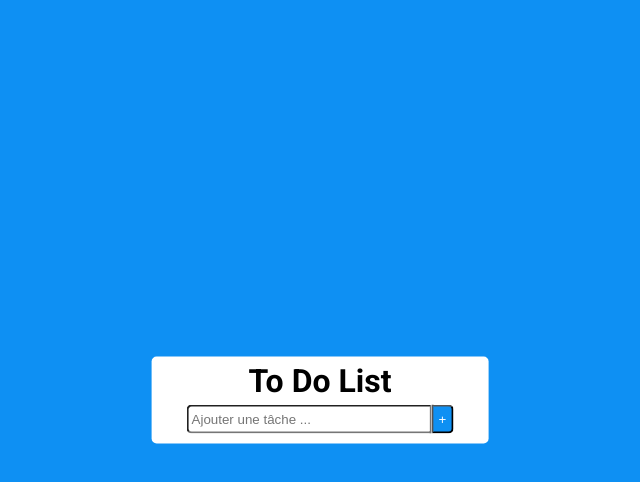
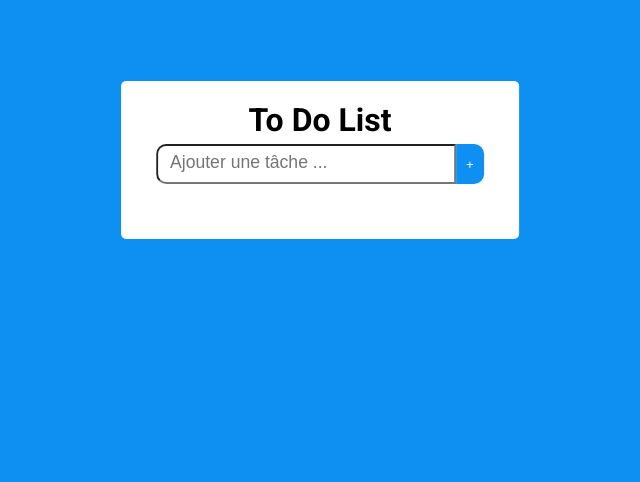
Before and after one commit to A-make-cloud/toDoList_js, a plain HTML site: page index.html in a window 1280 px wide. Shown: the whole page, without its empty margins (320-960 px from the left). Drawn offline with Linux system fonts and the light colour scheme.

Commit message:
Update style.css

```diff
--- a/style.css
+++ b/style.css
@@ -9,18 +9,23 @@
   body {
       transform: translate(-50%, -50%);
       position: absolute;
-      top: 50%;
+      top: 20%;
       left: 50%;
       background-color: rgb(14, 144, 243);
   }
 
 
+  .fa-pen-alt {
+      color: rgb(14, 144, 243);
+
+  }
 
   button {
       background-color: rgb(14, 144, 243);
-      padding: 5px;
+      padding: 0px 10px 0;
+      border-radius: 0 10px 10px 0;
       color: #fff;
-      border-radius: 0 5px 5px 0;
+      border: none;
   }
 
   h1 {
@@ -35,18 +40,18 @@
   #container {
       background-color: #fff;
       height: 100%;
-      padding: 5px 25px;
+      padding: 20px 25px 50px 25px;
       border-radius: 5px;
       font-family: 'Roboto', sans-serif;
   }
 
   #item_list>input {
-      /* padding: 5px 15px; */
-      width: 130px;
-      height: 60px;
-      width: 245px;
-      height: 29px;
-      border-radius: 5px 0 0 5px;
+      color: rgb(14, 144, 243);
+      font-size: 1.1em;
+      height: 40px;
+      width: 300px;
+      border-radius: 10px 0 0 10px;
+      padding: 0 0 3px 8px;
   }
 
   #item_list {
@@ -66,7 +71,7 @@
   .display_item {
       width: 130px;
       height: 60px;
-      width: 245px;
+      width: 300px;
       height: auto;
       background-color: rgb(14, 144, 243);
       color: #fff;
```
